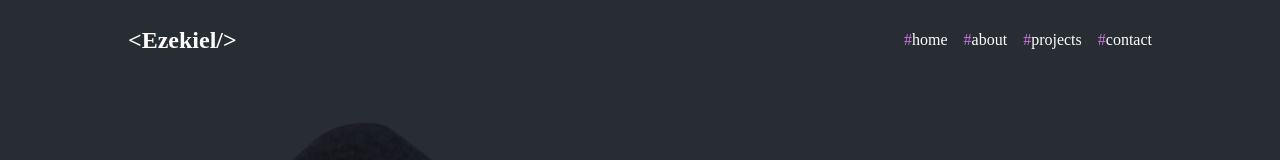
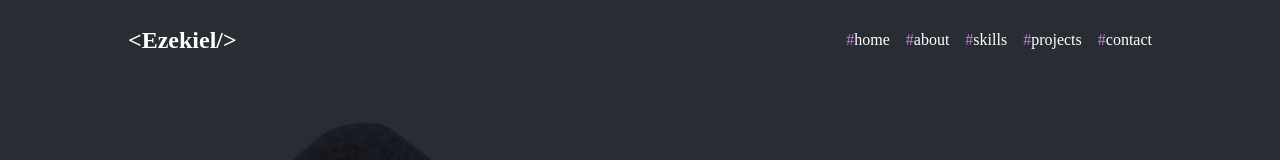
Before and after one commit to Wondersmasher/Latest-Portfolio, a React (Vite) app: page / in a window 1280 px wide. Shown: the top 160 px of the page. Built offline with nearby package versions, Linux system fonts and the light colour scheme.

Commit message:
added scroll functionality to every section.

```diff
--- a/src/components/NavBar.jsx
+++ b/src/components/NavBar.jsx
@@ -1,26 +1,34 @@
-import React, { useEffect, useRef, useState } from "react";
+import React from "react";
 
-const NavBar = () => {
-  const [play, setPlay] = useState(true);
+const NavBar = ({ about, home, skills, projects, contact }) => {
+  const scroll = (theRef) => {
+    theRef.current?.scrollIntoView({
+      behavior: "smooth",
+    });
+  };
   return (
-    <nav className="flex justify-between items-center px-6 py-3 md:py-6 md:px-12 lg:px-32">
+    <nav className="flex justify-between items-center px-6 py-3 md:py-6 md:px-12 lg:px-32 sticky top-0 z-50">
       <div className="flex justify-center items-center gap-2">
         <p className=" font-bold text-lg md:text-xl lg:text-2xl">
           {"<Ezekiel/>"}
         </p>
-        <audio src="/audio/leva-eternity.mp3" loop></audio>
+        <audio src="/audio/leva-eternity.mp3" loop autoPlay></audio>
       </div>
-      <ul className="md:flex justify-center items-center gap-4 hidden md:visible">
-        <li className="cursor-pointer ">
+      <ul className="md:flex justify-center items-center gap-4 hidden md:visible ">
+        <li className="cursor-pointer " onClick={() => scroll(home)}>
           <span className="text-primary">#</span>home
         </li>
-        <li className="cursor-pointer ">
-          <span className="text-primary">#</span>about
+        <li className="cursor-pointer " onClick={() => scroll(about)}>
+          <span className="text-primary">#</span>
+          about
+        </li>{" "}
+        <li className="cursor-pointer " onClick={() => scroll(skills)}>
+          <span className="text-primary">#</span>skills
         </li>
-        <li className="cursor-pointer ">
+        <li className="cursor-pointer " onClick={() => scroll(projects)}>
           <span className="text-primary">#</span>projects
         </li>
-        <li className="cursor-pointer ">
+        <li className="cursor-pointer " onClick={() => scroll(contact)}>
           <span className="text-primary">#</span>contact
         </li>
       </ul>
```
